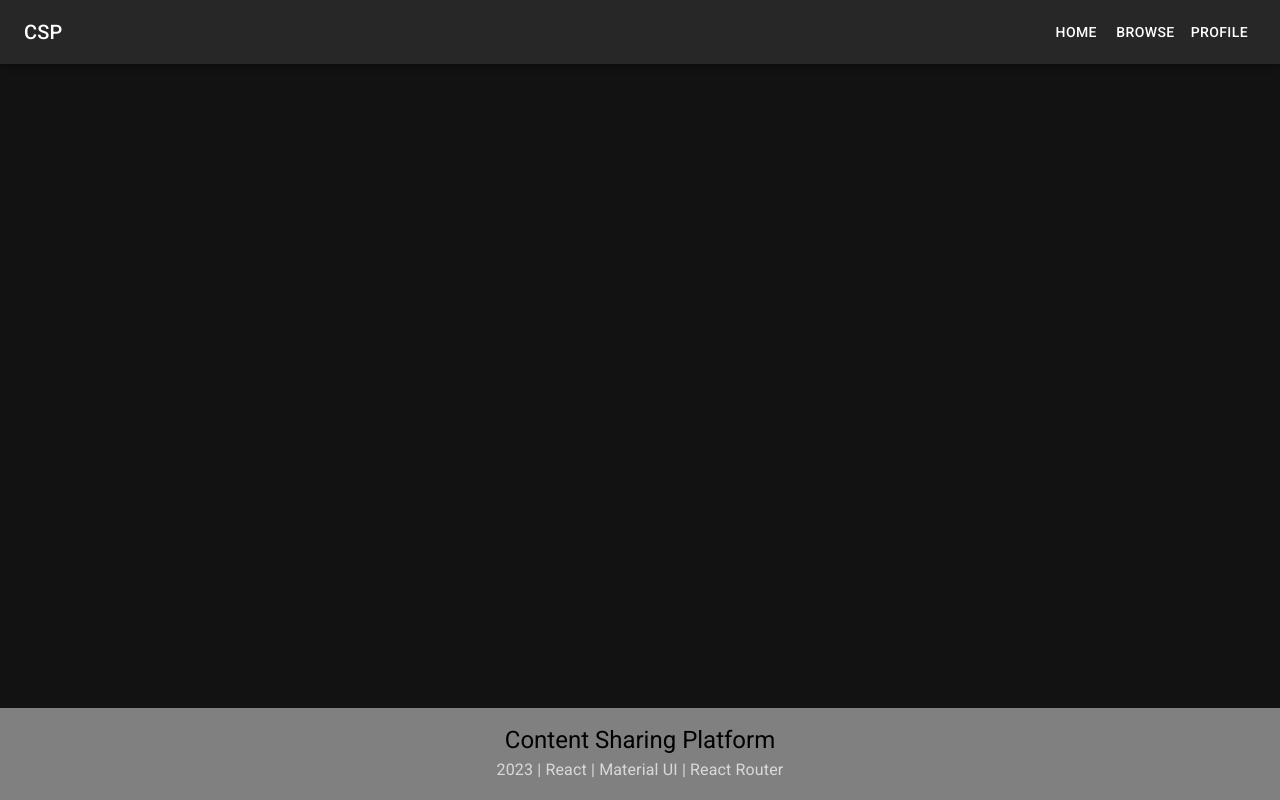
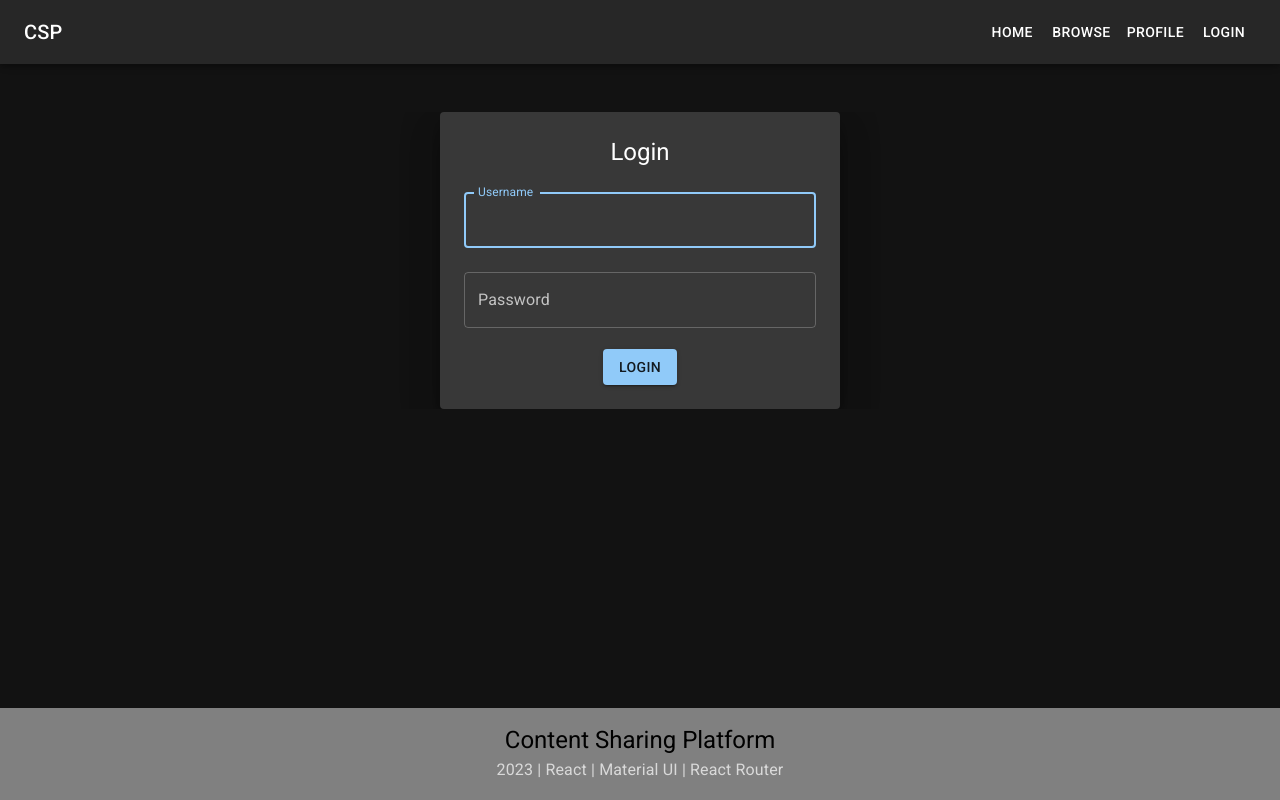
Before and after one commit to KINGTUT10101/ContentSharingPlatform, a React (Create React App) app in the folder client/: page /login in a window 1280 px wide. Built offline with nearby package versions, Linux system fonts and the light colour scheme.

Commit message:
Add login page

```diff
--- a/client/src/App.js
+++ b/client/src/App.js
@@ -12,6 +12,7 @@ import Home from "./pages/Home"
 import Profile from "./pages/Profile"
 import ContentPage from "./pages/ContentPage"
 import Browse from "./pages/Browse"
+import Login from "./pages/Login"
 
 const darkTheme = createTheme({
   palette: {
@@ -39,6 +40,7 @@ function App() {
             <Route path="profile" element={ <Profile /> } />
             <Route path="content" element={ <ContentPage /> } />
             <Route path="browse" element={ <Browse /> } />
+            <Route path="login" element={ <Login /> } />
           </Routes>
         </Container>
         <Footer />
--- a/client/src/components/Header.js
+++ b/client/src/components/Header.js
@@ -26,7 +26,10 @@ interface Props {
 const drawerWidth = 240;
 const siteName = "CSP"
 const navItems = [
-  {name: 'Home', path: '/'}, {name: 'Browse', path: '/browse'}, {name: 'Profile', path: '/profile'}
+  {name: 'Home', path: '/'},
+  {name: 'Browse', path: '/browse'},
+  {name: 'Profile', path: '/profile'},
+  {name: 'Login', path: '/login'}
 ]
 
 export default function Header(props: Props) {
--- a/client/src/pages/Browse.js
+++ b/client/src/pages/Browse.js
@@ -15,7 +15,7 @@ const sortOptions = [
 export default function Browse() {
   return (
     <div>
-      <TextField fullWidth label="Search" id="searchTerms" margin="normal" />
+      <TextField fullWidth label="Search" id="searchTerms" margin="normal" autoFocus />
       <Tooltip title="Separate each tag with a comma" placement="top-start" size="small">
         <TextField
           fullWidth
--- /dev/null
+++ b/client/src/pages/Login.js
@@ -0,0 +1,24 @@
+import { Paper, Typography, TextField, Button } from "@mui/material"
+
+/**
+ * Allows users to log into their profiles, which is required to upload content and leave comments
+ * @returns {JSX.Element} A Login component.
+ */
+export default function Login() {
+  return (
+    <div style={{overflow: "hidden", display: "flex", alignItems: "center", justifyContent: "center"}}>
+      <Paper elevation={20} style={{width: "25rem", padding: "1.5rem"}}>
+        <Typography align="center" variant="h5" paddingBottom={1}>
+          Login
+        </Typography>
+        <TextField fullWidth label="Username" id="username" margin="normal" autoFocus />
+        <TextField fullWidth label="Password" id="password" margin="normal" type="password" />
+        <div style={{marginTop: "0.8rem", display: "flex", alignItems: "center", justifyContent: "center"}}>
+          <Button variant="contained">
+            Login
+          </Button>
+        </div>
+      </Paper>
+    </div>
+  )
+}
```
